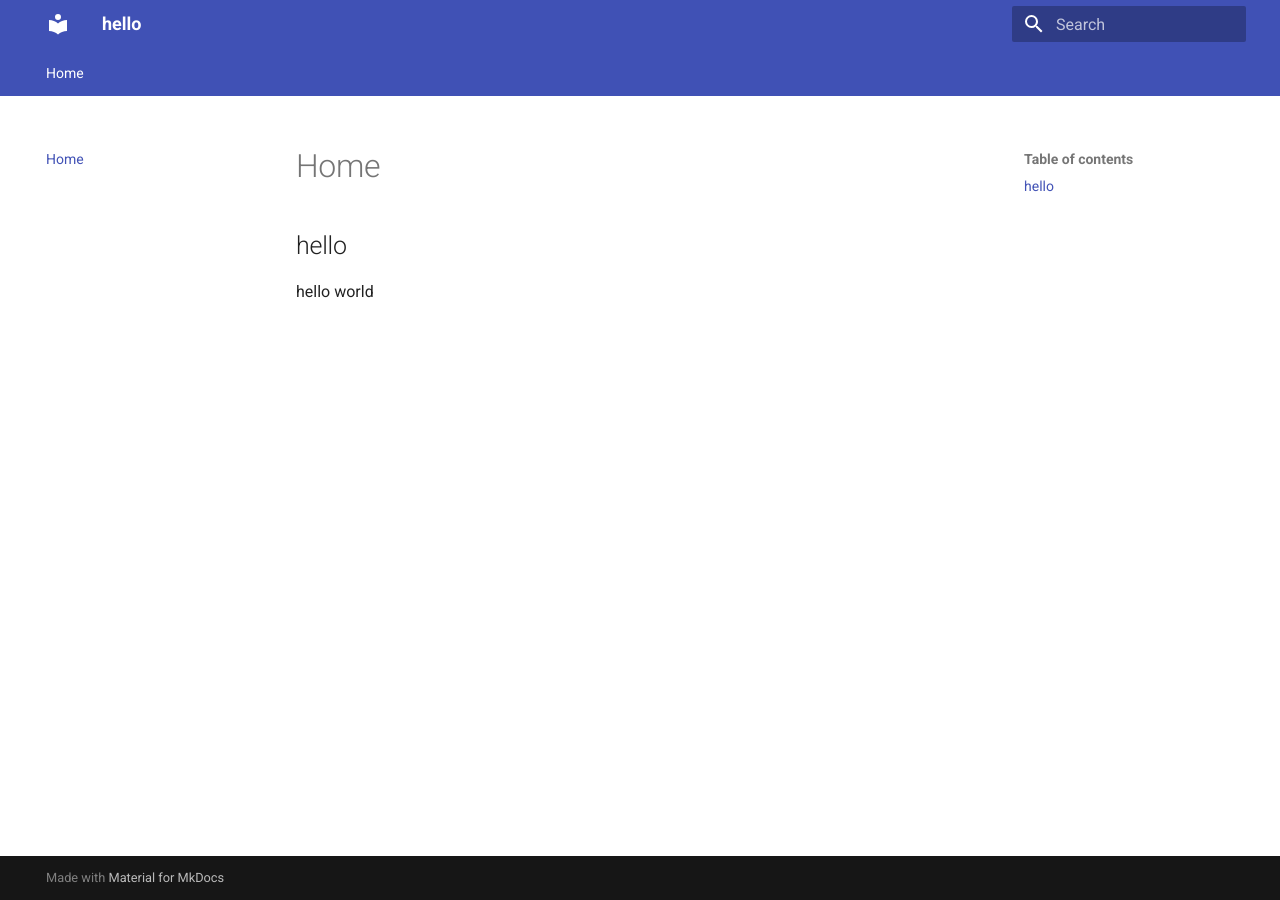
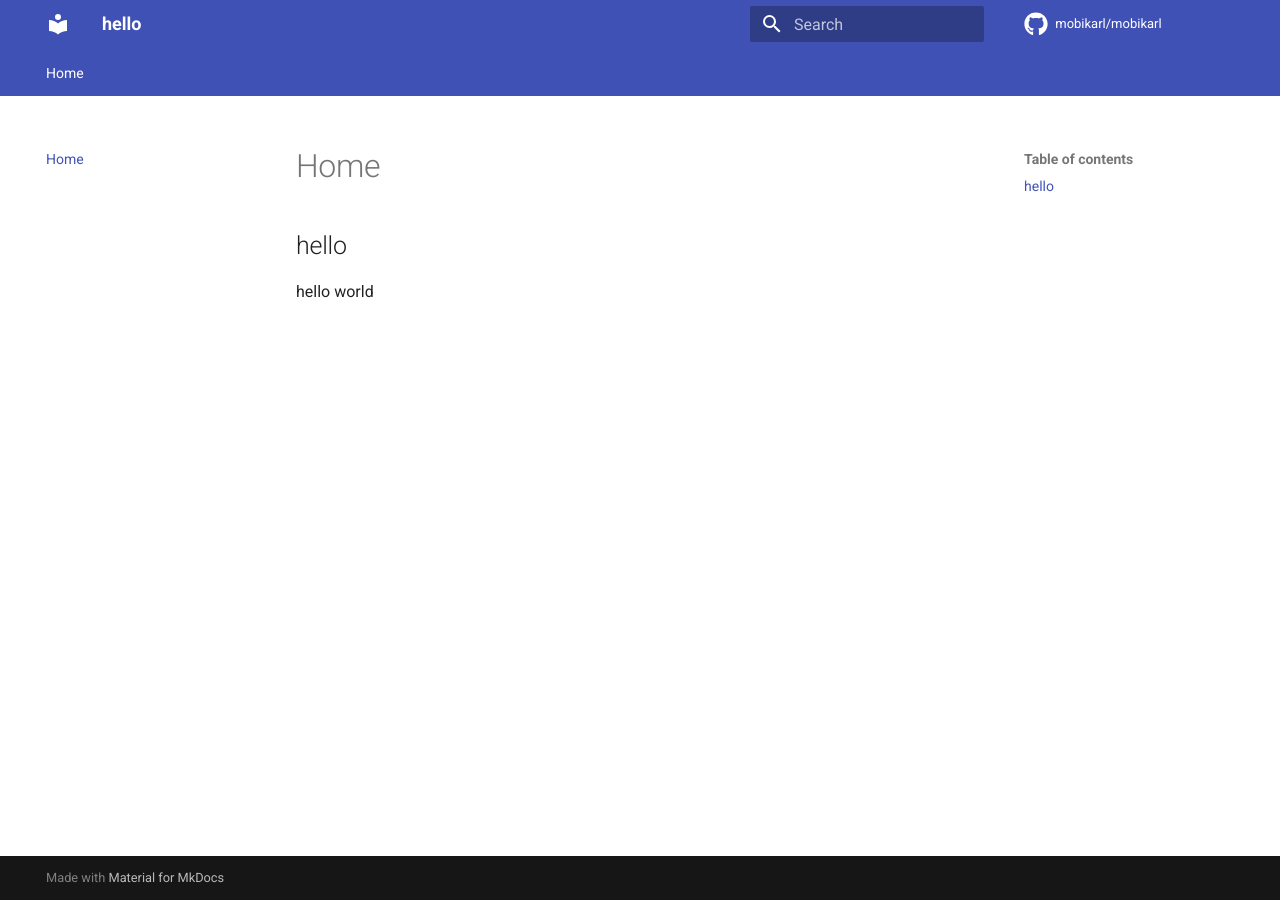
Before and after one commit to mobikarl/mobikarl, an MkDocs documentation site: the page built from docs/index.md, in a window 1280 px wide. Built offline with MkDocs 1.6.1 and Material for MkDocs 9.7.7, drawn with Linux system fonts in a browser that asks for light colours; comment, search, counter and statistics services are not loaded.

Commit message:
Update mkdocs.yml

```diff
--- a/mkdocs.yml
+++ b/mkdocs.yml
@@ -1,6 +1,8 @@
 # 修改mkdocs配置，可参照 https://squidfunk.github.io/mkdocs-material/setup/changing-the-colors/
 site_name: hello
 docs_dir: docs
+repo_url: https://github.com/mobikarl/mobikarl
+repo_name: mobikarl/mobikarl
 theme:
   name: material
   icon:
```
